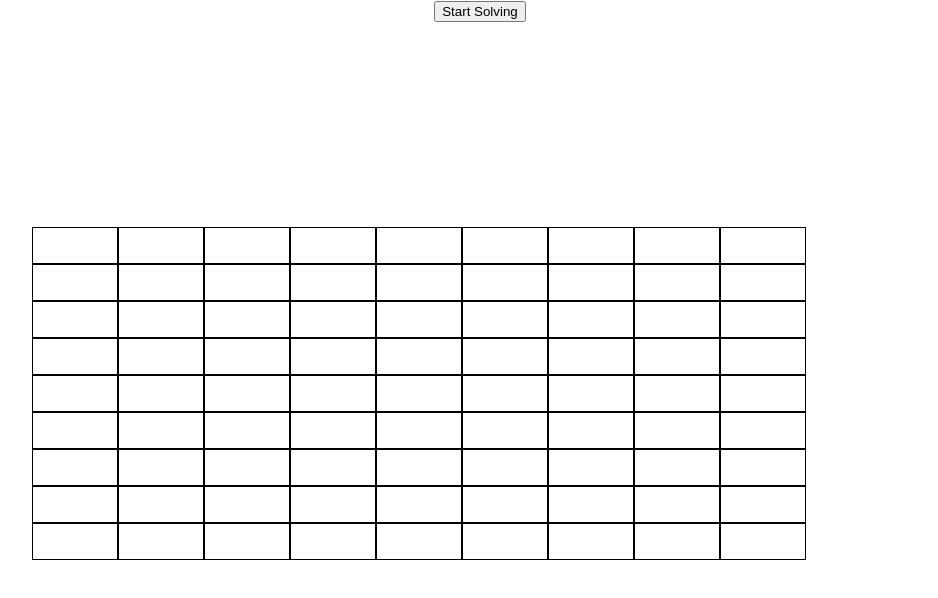
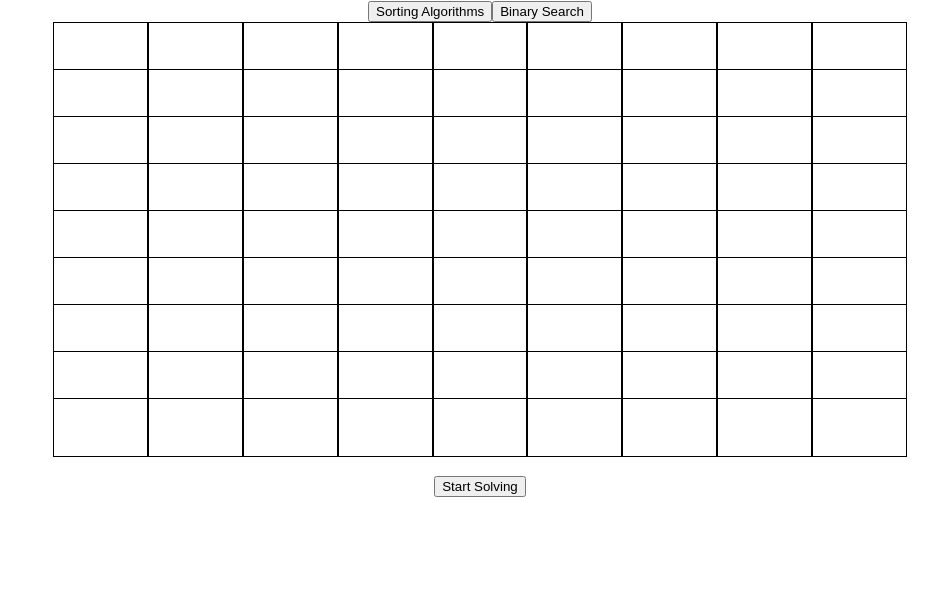
Before and after one commit to monishprojs/algorithmVisualizer, a React (Create React App) app: page /sudoku in a window 1280 px wide. Shown: the top 598 px of the page, without its empty margins (160-1098 px from the left). Built offline with nearby package versions, Linux system fonts and the light colour scheme.

Commit message:
css fixes

```diff
--- a/src/sudokuVisualizer/sudokuVisualizer.css
+++ b/src/sudokuVisualizer/sudokuVisualizer.css
@@ -1,7 +1,9 @@
-.container {
+.grid-container {
   display: grid;
   grid-template-columns: repeat(1, 1fr);
-  grid-gap: 0px;
+  grid-gap: 10px;
+  width: 66.67vw; /* Set the width to roughly 2/3 of the viewport width */
+  margin: 0 auto; /* Center the grid container horizontally */
 }
 
 .grid-row {
@@ -9,10 +11,10 @@
 }
 
 .grid-cell {
-    width: 5vw;
-   height: auto;
   flex: 1;
   border: 1px solid black;
   padding: 10px;
   text-align: center;
+  width: 100%; /* Fill the available width within the grid cell */
+  height: 100%; /* Fill the available height within the grid cell */
 }
--- a/src/sudokuVisualizer/sudokuVisualizer.jsx
+++ b/src/sudokuVisualizer/sudokuVisualizer.jsx
@@ -36,6 +36,9 @@ function SudokuVisualizer(){
             }
         if (!checkValid()){
             alert("bad board");
+        }
+        else{
+            solve(0,0);
         }
         }
 
@@ -100,7 +103,7 @@ function SudokuVisualizer(){
         let rowstart = (Math.floor((row / 3))) * 3;
         let colstart = (Math.floor((col / 3))) * 3;
         for (let i = 0; i < rowstart +3 ; ++ i){
-            for (let j = 0; i < colstart + 3; ++j){
+            for (let j = 0; j < colstart + 3; ++j){
                 if (board[i][j] === val){
                     return false;
                 }
@@ -151,7 +154,9 @@ function SudokuVisualizer(){
 
     return(
         <div>
-        <div className='container'>
+            <button onClick={goSort}>Sorting Algorithms</button>
+            <button onClick={goSearch}>Binary Search</button>
+        <div className='grid-container'>
             {board.map((row, rowIndex) => (
                 <div key={rowIndex} className="grid-row">
                     {row.map((cell, columnIndex) => (
@@ -160,6 +165,8 @@ function SudokuVisualizer(){
                 </div>
             ))}
         </div>
+        <br />
+        <br />
         <button onClick={fillSquares}>Start Solving</button>
         </div>
     )
```
